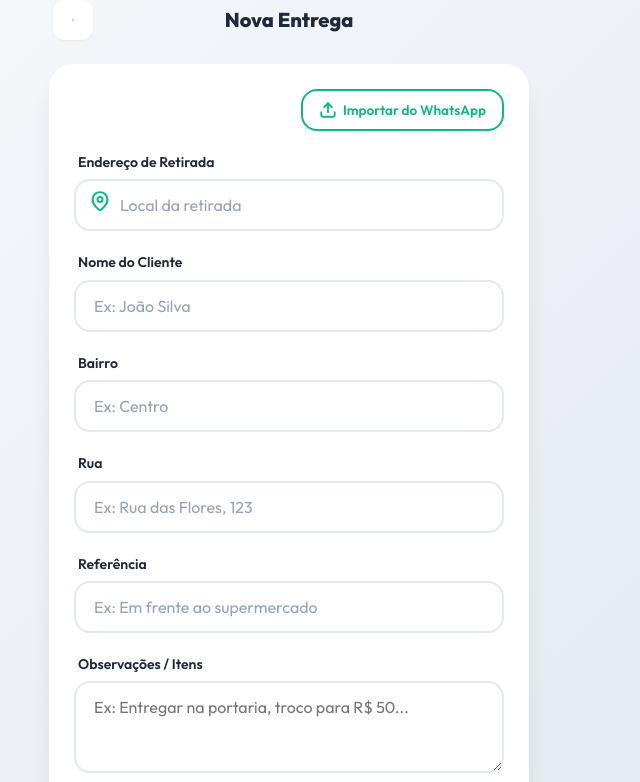
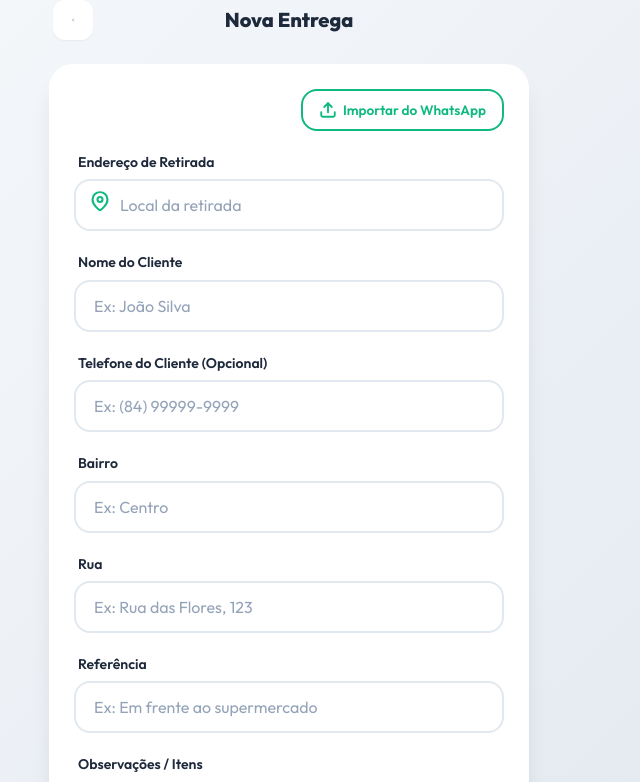
Before and after one commit to Jbsousa86/entregalocal, a React (Vite) app: page /establishment/create-delivery in a window 1280 px wide. Shown: the top 782 px of the page, without its empty margins (351-991 px from the left). Built offline with nearby package versions, Linux system fonts and the light colour scheme; no server answers; the database is empty; sample sign-in values are in the browser's storage.

Commit message:
adicionado campo de telefone para entregas

```diff
--- a/src/screens/courier/AcceptedDeliveryScreen.jsx
+++ b/src/screens/courier/AcceptedDeliveryScreen.jsx
@@ -196,6 +196,7 @@ export default function AcceptedDeliveryScreen() {
             <div key={item.id} style={{ marginBottom: '12px', paddingBottom: '12px', borderBottom: '1px solid rgba(0,0,0,0.05)' }}>
               <div style={{ fontSize: '0.85rem', color: 'var(--text-muted)', marginBottom: '4px' }}>Destino</div>
               {item.customerName && <div style={{ fontWeight: '700', fontSize: '0.9rem' }}>{item.customerName}</div>}
+              {item.customerPhone && <div style={{ fontSize: '0.8rem', color: 'var(--text-muted)', marginBottom: '2px' }}>Tel: {item.customerPhone}</div>}
               <div style={{ fontWeight: '600' }}>{item.deliveryAddress}</div>
               {item.observation && <div style={{ marginTop: '4px', fontSize: '0.85rem', color: 'var(--text-muted)', fontStyle: 'italic' }}>Obs: {item.observation}</div>}
               <div style={{ marginTop: '6px', fontSize: '0.85rem', color: 'var(--secondary)' }}>R$ {Number(item.value).toFixed(2).replace('.', ',')}</div>
@@ -222,6 +223,7 @@ export default function AcceptedDeliveryScreen() {
           <div>
             <div style={{ fontSize: '0.7rem', fontWeight: '800', color: 'var(--text-muted)', textTransform: 'uppercase' }}>Entrega</div>
             {activeDelivery.customerName && <div style={{ fontWeight: '700', fontSize: '0.9rem' }}>{activeDelivery.customerName}</div>}
+            {activeDelivery.customerPhone && <div style={{ fontSize: '0.85rem', color: 'var(--text-muted)', marginBottom: '4px', display: 'flex', alignItems: 'center', gap: '4px' }}><svg width="12" height="12" viewBox="0 0 24 24" fill="none" stroke="currentColor" strokeWidth="2.5" strokeLinecap="round" strokeLinejoin="round"><path d="M22 16.92v3a2 2 0 0 1-2.18 2 19.79 19.79 0 0 1-8.63-3.07 19.5 19.5 0 0 1-6-6 19.79 19.79 0 0 1-3.07-8.67A2 2 0 0 1 4.11 2h3a2 2 0 0 1 2 1.72 12.84 12.84 0 0 0 .7 2.81 2 2 0 0 1-.45 2.11L8.09 9.91a16 16 0 0 0 6 6l1.27-1.27a2 2 0 0 1 2.11-.45 12.84 12.84 0 0 0 2.81.7A2 2 0 0 1 22 16.92z"/></svg> {activeDelivery.customerPhone}</div>}
             <div style={{ fontWeight: '600', fontSize: '0.95rem' }}>{activeDelivery.deliveryAddress}</div>
             {activeDelivery.observation && <div style={{ marginTop: '4px', fontSize: '0.85rem', color: 'var(--text-muted)', fontStyle: 'italic' }}>Obs: {activeDelivery.observation}</div>}
           </div>
--- a/src/screens/courier/DeliveryDetailsScreen.jsx
+++ b/src/screens/courier/DeliveryDetailsScreen.jsx
@@ -335,6 +335,7 @@ export default function DeliveryDetailsScreen() {
             <div>
               <div style={{ fontSize: '0.7rem', fontWeight: '800', color: 'var(--accent)', textTransform: 'uppercase', marginBottom: '4px' }}>Destino da Entrega</div>
               {delivery.customerName && <div style={{ fontSize: '0.95rem', fontWeight: '700', marginBottom: '2px' }}>{delivery.customerName}</div>}
+              {delivery.customerPhone && <div style={{ fontSize: '0.85rem', color: 'var(--text-muted)', marginBottom: '4px', display: 'flex', alignItems: 'center', gap: '4px' }}><svg width="12" height="12" viewBox="0 0 24 24" fill="none" stroke="currentColor" strokeWidth="2.5" strokeLinecap="round" strokeLinejoin="round"><path d="M22 16.92v3a2 2 0 0 1-2.18 2 19.79 19.79 0 0 1-8.63-3.07 19.5 19.5 0 0 1-6-6 19.79 19.79 0 0 1-3.07-8.67A2 2 0 0 1 4.11 2h3a2 2 0 0 1 2 1.72 12.84 12.84 0 0 0 .7 2.81 2 2 0 0 1-.45 2.11L8.09 9.91a16 16 0 0 0 6 6l1.27-1.27a2 2 0 0 1 2.11-.45 12.84 12.84 0 0 0 2.81.7A2 2 0 0 1 22 16.92z"/></svg> {delivery.customerPhone}</div>}
               <div style={{ fontSize: '0.95rem', fontWeight: '600', lineHeight: '1.4' }}>{delivery.deliveryAddress}</div>
             </div>
           </div>
@@ -390,6 +391,7 @@ export default function DeliveryDetailsScreen() {
                 <input type="checkbox" checked={!!selectedDeliveries[delivery.id]} onChange={() => toggleDeliverySelection(delivery.id)} />
                 <div style={{ flex: 1 }}>
                   <div style={{ fontWeight: '700' }}>Este pedido{delivery.customerName ? ` (${delivery.customerName})` : ''}</div>
+                  {delivery.customerPhone && <div style={{ fontSize: '0.8rem', color: 'var(--text-muted)' }}>Tel: {delivery.customerPhone}</div>}
                   <div style={{ fontSize: '0.85rem', color: 'var(--text-muted)' }}>{delivery.deliveryAddress}</div>
                 </div>
               </div>
@@ -399,6 +401,7 @@ export default function DeliveryDetailsScreen() {
                   <input type="checkbox" checked={!!selectedDeliveries[d.id]} onChange={() => toggleDeliverySelection(d.id)} />
                   <div style={{ flex: 1 }}>
                     <div style={{ fontWeight: '700' }}>{d.customerName || 'Pedido'}</div>
+                    {d.customerPhone && <div style={{ fontSize: '0.8rem', color: 'var(--text-muted)' }}>Tel: {d.customerPhone}</div>}
                     <div style={{ fontSize: '0.85rem', color: 'var(--text-muted)' }}>{d.deliveryAddress}</div>
                   </div>
                 </div>
--- a/src/screens/establishment/CreateDeliveryScreen.jsx
+++ b/src/screens/establishment/CreateDeliveryScreen.jsx
@@ -8,6 +8,7 @@ export default function CreateDeliveryScreen() {
   const navigate = useNavigate();
   const [pickupAddress, setPickupAddress] = useState('');
   const [customerName, setCustomerName] = useState('');
+  const [customerPhone, setCustomerPhone] = useState('');
   const [street, setStreet] = useState('');
   const [neighborhood, setNeighborhood] = useState('');
   const [reference, setReference] = useState('');
@@ -65,6 +66,7 @@ export default function CreateDeliveryScreen() {
         pickupAddress,
         deliveryAddress,
         customerName,
+        customerPhone,
         street,
         neighborhood,
         reference,
@@ -90,6 +92,12 @@ export default function CreateDeliveryScreen() {
     const nameMatch = pastedText.match(/(?:Cliente|Nome|Entrega para|Para|Destinatário):\s*([^\n,]+)|^([A-Z][a-záàâãéèêíïóôõöúçñ\s]+)(?:\n|,)/mi);
     if (nameMatch) {
       setCustomerName(nameMatch[1] || nameMatch[2] || '');
+    }
+
+    // Tentar extrair telefone
+    const phoneMatch = pastedText.match(/(?:Telefone|Tel|Celular|Cel|WhatsApp|Whats|Contato):\s*([\d\s\-\(\)\+]{8,20})/i);
+    if (phoneMatch) {
+      setCustomerPhone(phoneMatch[1].trim());
     }
 
     // Tentar extrair endereço (Rua, Avenida, Travessa, etc)
@@ -232,6 +240,16 @@ export default function CreateDeliveryScreen() {
         </div>
 
         <div className="form-group">
+          <label>Telefone do Cliente (Opcional)</label>
+          <input
+            type="tel"
+            placeholder="Ex: (84) 99999-9999"
+            value={customerPhone}
+            onChange={e => setCustomerPhone(e.target.value)}
+          />
+        </div>
+
+        <div className="form-group">
           <label>Bairro</label>
           <input
             type="text"
```
